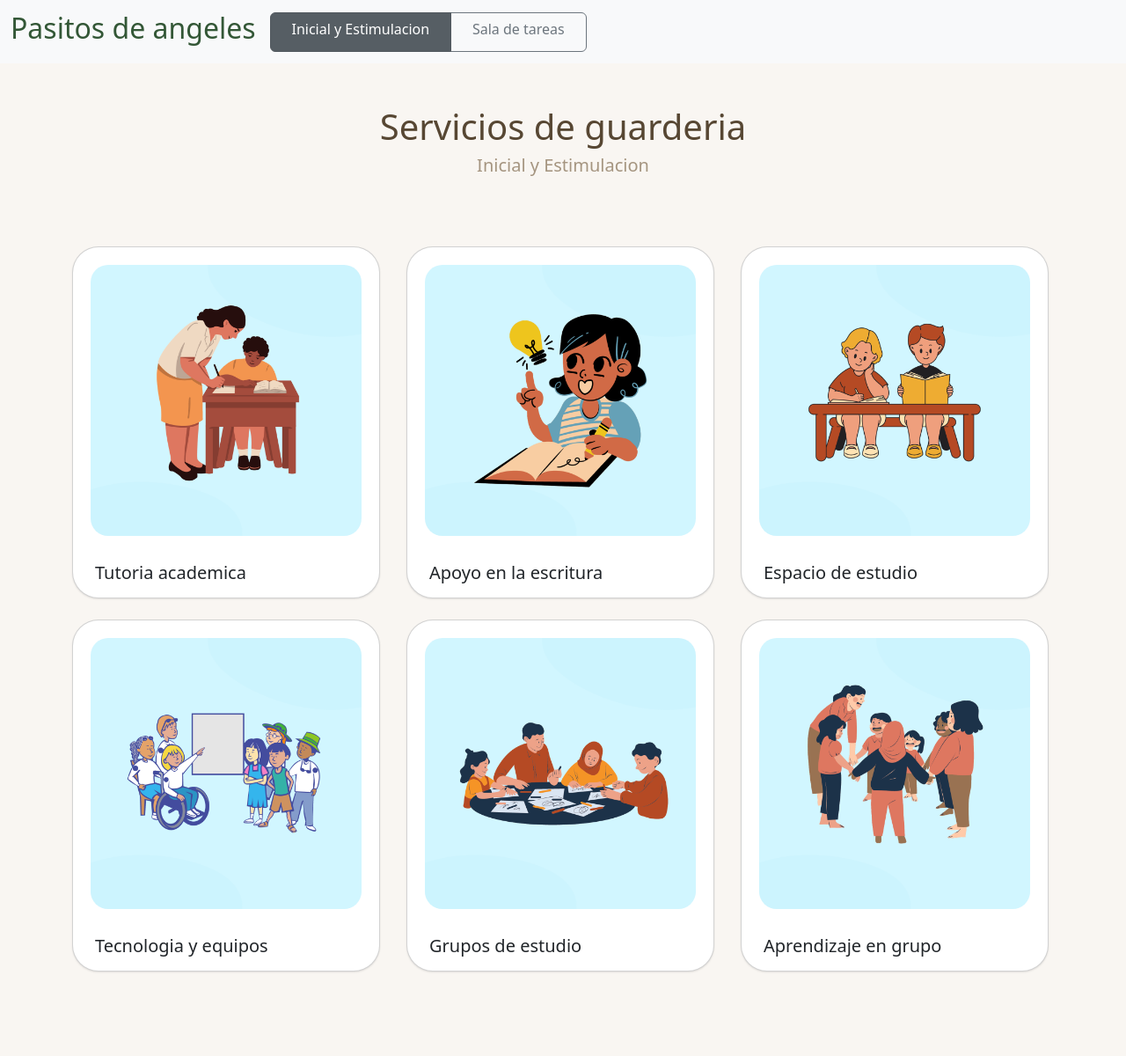
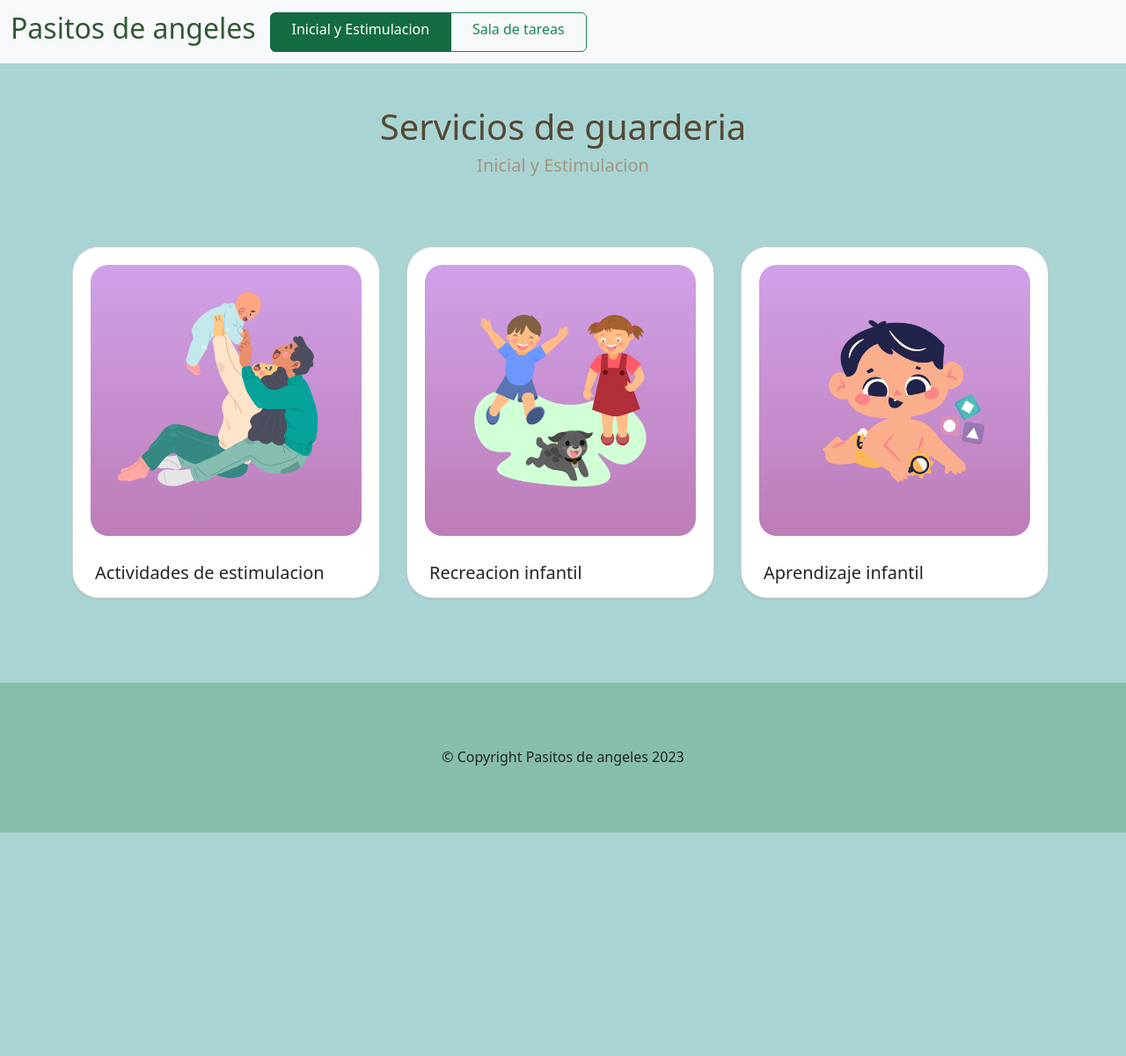
Before and after one commit to hotDarlee/Guarderia, a PHP site: page /prescolar.html in a window 1280 px wide. Shown: the whole page at 88% size. After the commit the page ends 946 px from the top, so only its background shows below. Run offline with PHP 8.4, Linux system fonts and the light colour scheme.

Commit message:
cristal a subido la pagina de servicios ya hecha y terminada con estilo css y boostrap

```diff
--- a/serviciosguarderia/prescolar.html
+++ b/serviciosguarderia/prescolar.html
@@ -8,7 +8,7 @@
      <link href="https://cdn.jsdelivr.net/npm/bootstrap@5.3.2/dist/css/bootstrap.min.css" rel="stylesheet" integrity="sha384-T3c6CoIi6uLrA9TneNEoa7RxnatzjcDSCmG1MXxSR1GAsXEV/Dwwykc2MPK8M2HN" crossorigin="anonymous">
      <script src= "https://cdn.jsdelivr.net/npm/bootstrap@5.3.2/dist/js/bootstrap.bundle.min.js"></script>
      <link href="serviciosguarderia.css" rel="stylesheet" type="text/css">
-     <link rel="Shortcut icon" type="image/x-icon" href="../IMG/guarderia icon.png">
+     <link rel="Shortcut icon" type="image/x-icon" href="img_serv/guarderia icon.png ">
 </head>
 <body>
 
@@ -24,8 +24,8 @@
             <div class="navbar-nav">
              </div>
              <div class="btn-group">
-                <a href="#" class="btn btn-secondary active" aria-current="page">Inicial y Estimulacion</a>
-                <a href="serviciosguarderia.html" class="btn btn-outline-secondary">Sala de tareas</a>
+                <a href="#" class="btn btn-success active" aria-current="page">Inicial y Estimulacion</a>
+                <a href="serviciosguarderia.html" class="btn btn-outline-success">Sala de tareas</a>
               </div>
 
           </div>
@@ -36,66 +36,46 @@
         <h1 class="text-center">Servicios de guarderia</h1>
         <h5 class="text-center">Inicial y Estimulacion </h5>
         <br>
-
-
-
         <div class="row row-cols-1 row-cols-md-3 g-4 py-5">
 
             <div class="col">
                 <div class="card">
-                    <img src="img_serv/tutoria.png" class="card-img-top" alt="...">
+                    <img src="img_serv/jugando.png" class="card-img-top" alt="Actividades de estimulacion">
                     <div class="card-body">
-                        <h5 class="card-title">Tutoria academica</h5>
+                        <h5 class="card-title">Actividades de estimulacion </h5>
                     </div>
                 </div>
             </div>
 
             <div class="col">
                 <div class="card">
-                    <img src="img_serv/escritura.png" class="card-img-top" alt="...">
+                    <img src="img_serv/aguaninos.png" class="card-img-top" alt="Recreacion infantil">
                     <div class="card-body">
-                        <h5 class="card-title">Apoyo en la escritura</h5>
+                        <h5 class="card-title">Recreacion infantil</h5>
                     </div>
                 </div>
             </div>
 
             <div class="col">
                 <div class="card">
-                    <img src="img_serv/espacioestudio.png" class="card-img-top" alt="...">
+                    <img src="img_serv/bebebuscando.png" class="card-img-top" alt="Aprendizaje infantil">
                     <div class="card-body">
-                        <h5 class="card-title">Espacio de estudio</h5>
-                    </div>
-                </div>
-            </div>
-
-            <div class="col">
-                <div class="card">
-                    <img src="img_serv/tecnologia.png" class="card-img-top" alt="...">
-                    <div class="card-body">
-                        <h5 class="card-title">Tecnologia y equipos</h5>
-                    </div>
-                </div>
-            </div>
-
-            <div class="col">
-                <div class="card">
-                    <img src="img_serv/grupos estdio.png" class="card-img-top" alt="...">
-                    <div class="card-body">
-                        <h5 class="card-title">Grupos de estudio</h5>
-                    </div>
-                </div>
-            </div>
-
-            <div class="col">
-                <div class="card">
-                    <img src="img_serv/aprendizaje.png" class="card-img-top" alt="...">
-                    <div class="card-body">
-                        <h5 class="card-title">Aprendizaje en grupo</h5>
+                        <h5 class="card-title">Aprendizaje infantil</h5>
                     </div>
                 </div>
             </div>
         </div>
     </div>
 
+    <footer>
+        <center>
+           <br>
+           <br>
+           <br>
+                 © Copyright
+               Pasitos de angeles 2023
+       </center>
+           </footer>
+
 </body>
 </html>
--- a/serviciosguarderia/serviciosguarderia.css
+++ b/serviciosguarderia/serviciosguarderia.css
@@ -4,7 +4,7 @@
     box-sizing: border-box;
 }
 body{
-        background-color: #f9f6f2;
+        background-color: #a9d4d4;
 }
 .card-img-top{
     border-radius: 40px;
@@ -38,3 +38,8 @@ h1{
     width: 360px;
 
 }
+
+footer{
+    height: 170px;
+    background: #86beaa;
+}
```
Also changed, not shown: serviciosguarderia/serviciosguarderia.html (+21 -11 lines), serviciosguarderia/img_serv/aguaninos.png (added), serviciosguarderia/img_serv/bebebuscando.png (added), serviciosguarderia/img_serv/guarderia icon.png (added), serviciosguarderia/img_serv/jugando.png (added).
